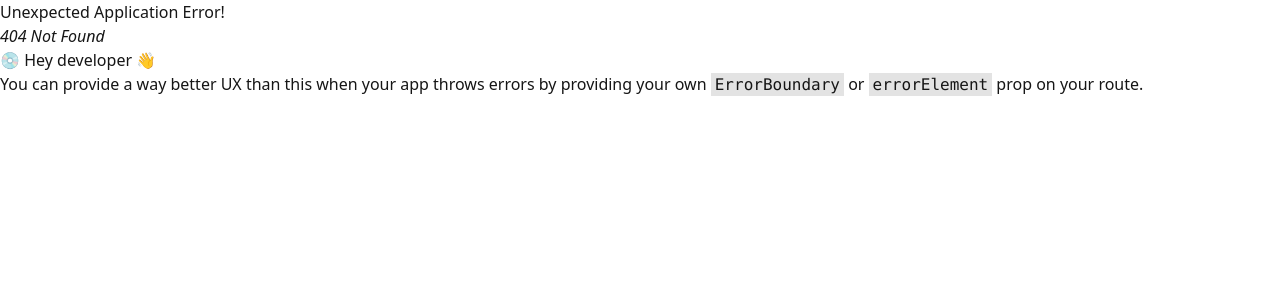
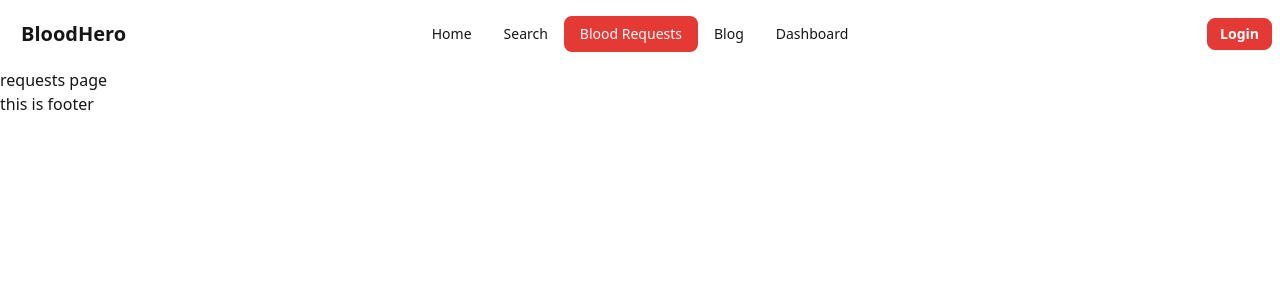
Before and after one commit to Naiemjoy1/VitalLifeline-client, a React (Vite) app: page /requests in a window 1280 px wide. Before the commit this address had no page. Shown: the top 300 px of the page. Built offline with nearby package versions, Linux system fonts and the light colour scheme.

Commit message:
navbar design

```diff
--- /dev/null
+++ b/src/Pages/Blog/Blog.jsx
@@ -0,0 +1,9 @@
+const Blog = () => {
+  return (
+    <div>
+      <p>blog page</p>
+    </div>
+  );
+};
+
+export default Blog;
--- /dev/null
+++ b/src/Pages/Dashboard/Dashboard.jsx
@@ -0,0 +1,9 @@
+const Dashboard = () => {
+  return (
+    <div>
+      <p>dashboard page</p>
+    </div>
+  );
+};
+
+export default Dashboard;
--- /dev/null
+++ b/src/Pages/Requests/Requests.jsx
@@ -0,0 +1,9 @@
+const Requests = () => {
+  return (
+    <div>
+      <p>requests page</p>
+    </div>
+  );
+};
+
+export default Requests;
--- /dev/null
+++ b/src/Pages/Search/Search.jsx
@@ -0,0 +1,9 @@
+const Search = () => {
+  return (
+    <div>
+      <p>search page</p>
+    </div>
+  );
+};
+
+export default Search;
--- a/src/Routes/Routes.jsx
+++ b/src/Routes/Routes.jsx
@@ -1,16 +1,38 @@
 import { createBrowserRouter } from "react-router-dom";
 import Main from "../Layout/Main";
 import Home from "../Pages/Home/Home";
+import ErrorPage from "../Shared/ErrorPage";
+import Search from "../Pages/Search/Search";
+import Requests from "../Pages/Requests/Requests";
+import Blog from "../Pages/Blog/Blog";
+import Dashboard from "../Pages/Dashboard/Dashboard";
 
 export const router = createBrowserRouter([
   {
     path: "/",
     element: <Main></Main>,
+    errorElement: <ErrorPage></ErrorPage>,
     children: [
       {
         path: "/",
         element: <Home></Home>,
       },
+      {
+        path: "/search",
+        element: <Search></Search>,
+      },
+      {
+        path: "/requests",
+        element: <Requests></Requests>,
+      },
+      {
+        path: "/blog",
+        element: <Blog></Blog>,
+      },
+      {
+        path: "/dashboard",
+        element: <Dashboard></Dashboard>,
+      },
     ],
   },
 ]);
--- /dev/null
+++ b/src/Shared/ErrorPage.jsx
@@ -0,0 +1,9 @@
+const ErrorPage = () => {
+  return (
+    <div>
+      <p>this is error page</p>
+    </div>
+  );
+};
+
+export default ErrorPage;
--- a/src/Shared/Navbar.jsx
+++ b/src/Shared/Navbar.jsx
@@ -1,7 +1,104 @@
+import { Link, NavLink } from "react-router-dom";
+
 const Navbar = () => {
+  const navLink = (
+    <>
+      <li>
+        <NavLink
+          to="/"
+          style={({ isActive }) =>
+            isActive ? { backgroundColor: "#E53935", color: "white" } : {}
+          }
+          activeClassName="bg-primary text-white"
+        >
+          Home
+        </NavLink>
+      </li>
+      <li>
+        <NavLink
+          to="/search"
+          style={({ isActive }) =>
+            isActive ? { backgroundColor: "#E53935", color: "white" } : {}
+          }
+          activeClassName="bg-primary text-white"
+        >
+          Search
+        </NavLink>
+      </li>
+      <li>
+        <NavLink
+          to="/requests"
+          style={({ isActive }) =>
+            isActive ? { backgroundColor: "#E53935", color: "white" } : {}
+          }
+          activeClassName="bg-primary text-white"
+        >
+          Blood Requests
+        </NavLink>
+      </li>
+      <li>
+        <NavLink
+          to="/blog"
+          style={({ isActive }) =>
+            isActive ? { backgroundColor: "#E53935", color: "white" } : {}
+          }
+          activeClassName="bg-primary text-white"
+        >
+          Blog
+        </NavLink>
+      </li>
+      <li>
+        <NavLink
+          to="/dashboard"
+          style={({ isActive }) =>
+            isActive ? { backgroundColor: "#E53935", color: "white" } : {}
+          }
+          activeClassName="bg-primary text-white"
+        >
+          Dashboard
+        </NavLink>
+      </li>
+    </>
+  );
   return (
-    <div>
-      <p>this is navbar</p>
+    <div className="bg-base-100">
+      <div className="navbar container mx-auto ">
+        <div className="navbar-start">
+          <div className="dropdown">
+            <div tabIndex={0} role="button" className="btn btn-ghost lg:hidden">
+              <svg
+                xmlns="http://www.w3.org/2000/svg"
+                className="h-5 w-5"
+                fill="none"
+                viewBox="0 0 24 24"
+                stroke="currentColor"
+              >
+                <path
+                  strokeLinecap="round"
+                  strokeLinejoin="round"
+                  strokeWidth="2"
+                  d="M4 6h16M4 12h8m-8 6h16"
+                />
+              </svg>
+            </div>
+            <ul
+              tabIndex={0}
+              className="menu menu-sm dropdown-content bg-base-100 rounded-box z-[1] mt-3 w-52 p-2 shadow"
+            >
+              {navLink}
+            </ul>
+          </div>
+          <Link to="/" className="btn btn-ghost btn-sm text-xl">
+            BloodHero
+          </Link>
+        </div>
+        <div className="navbar-center hidden lg:flex">
+          <ul className="menu menu-horizontal px-1">{navLink}</ul>
+        </div>
+        <div className="navbar-end">
+          <a className="btn btn-sm btn-primary text-white">Login</a>
+        </div>
+      </div>
     </div>
   );
 };
```
